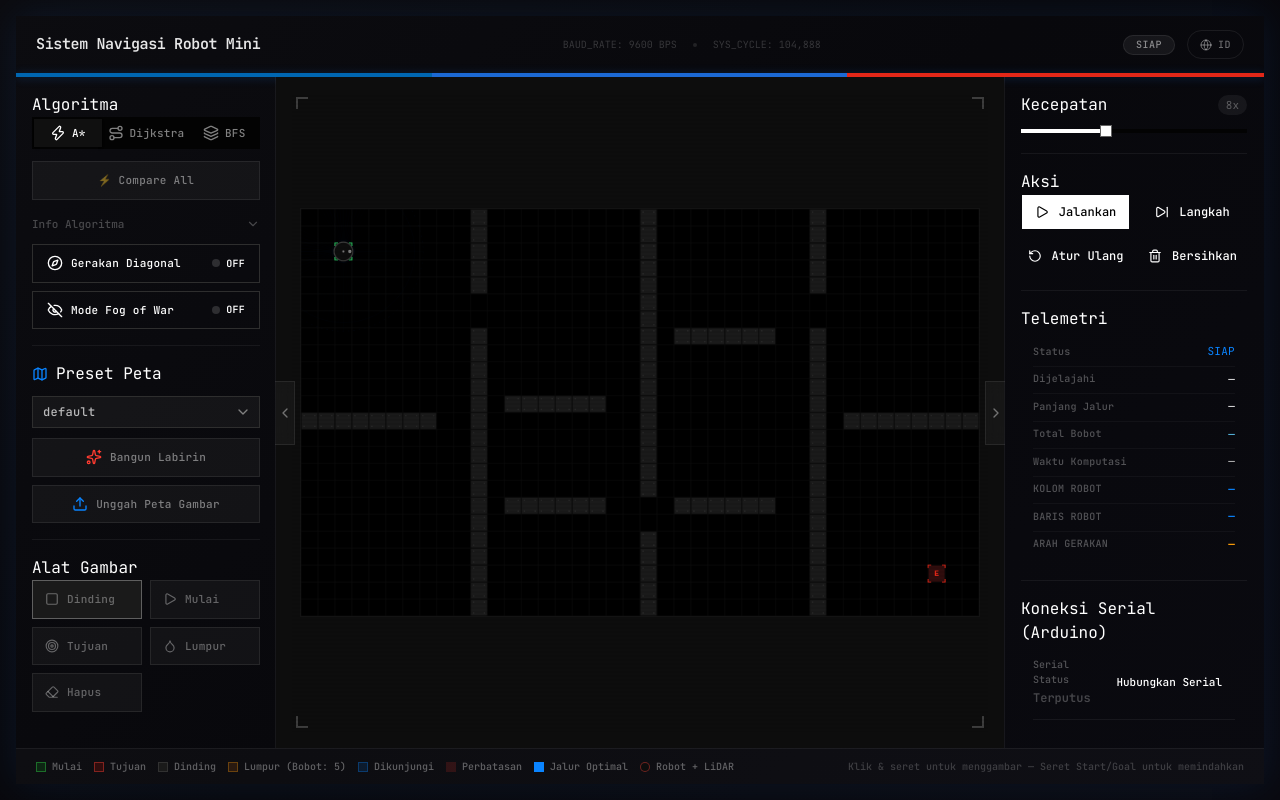
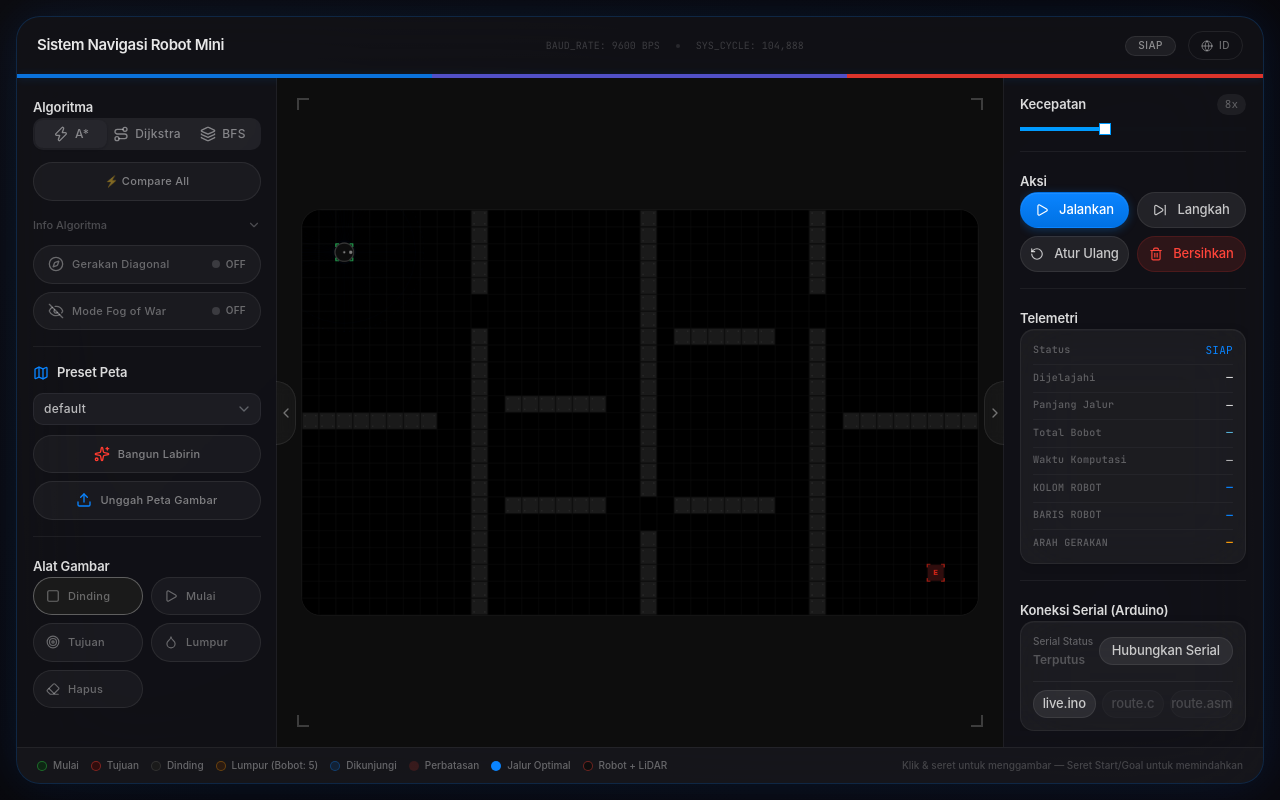
Before and after one commit to adnan-rabban/uas-arkom, a React (Vite) app: page / in a window 1280 px wide. Built offline with nearby package versions, Linux system fonts and the light colour scheme.

Commit message:
feat(ui): implement iOS 26 Liquid Glass System classes and animations in index.css to serve as the core design foundation

```diff
--- a/src/index.css
+++ b/src/index.css
@@ -7,8 +7,8 @@
 
 @theme inline {
     --font-heading: var(--font-sans);
-    --font-sans: 'Geist Variable', 'JetBrains Mono', sans-serif;
-    --font-mono: 'JetBrains Mono', monospace;
+    --font-sans: 'Geist Variable', -apple-system, BlinkMacSystemFont, 'SF Pro Display', 'Segoe UI', sans-serif;
+    --font-mono: 'JetBrains Mono', 'SF Mono', monospace;
     --color-sidebar-ring: var(--sidebar-ring);
     --color-sidebar-border: var(--sidebar-border);
     --color-sidebar-accent-foreground: var(--sidebar-accent-foreground);
@@ -40,83 +40,292 @@
     --color-card: var(--card);
     --color-foreground: var(--foreground);
     --color-background: var(--background);
-    --radius-sm: calc(var(--radius) * 0.6);
-    --radius-md: calc(var(--radius) * 0.8);
+    --radius-sm: calc(var(--radius) * 0.5);
+    --radius-md: calc(var(--radius) * 0.75);
     --radius-lg: var(--radius);
-    --radius-xl: calc(var(--radius) * 1.4);
-    --radius-2xl: calc(var(--radius) * 1.8);
-    --radius-3xl: calc(var(--radius) * 2.2);
-    --radius-4xl: calc(var(--radius) * 2.6);
+    --radius-xl: calc(var(--radius) * 1.25);
+    --radius-2xl: calc(var(--radius) * 1.5);
+    --radius-3xl: calc(var(--radius) * 1.875);
+    --radius-4xl: calc(var(--radius) * 2.25);
 }
 
 :root {
-    --background: oklch(0 0 0);
-    --foreground: oklch(1 0 0);
-    --card: oklch(0.06 0 0);
-    --card-foreground: oklch(1 0 0);
-    --popover: oklch(0.06 0 0);
-    --popover-foreground: oklch(1 0 0);
-    --primary: oklch(1 0 0);
-    --primary-foreground: oklch(0 0 0);
-    --secondary: oklch(0.1 0 0);
-    --secondary-foreground: oklch(1 0 0);
-    --muted: oklch(0.1 0 0);
-    --muted-foreground: oklch(0.6 0 0);
-    --accent: oklch(0.1 0 0);
-    --accent-foreground: oklch(1 0 0);
-    --destructive: oklch(0.577 0.245 27.325);
-    --border: oklch(0.3 0 0);
-    --input: oklch(0.3 0 0);
-    --ring: oklch(0.5 0 0);
-    --chart-1: oklch(0.87 0 0);
-    --chart-2: oklch(0.556 0 0);
-    --chart-3: oklch(0.439 0 0);
-    --chart-4: oklch(0.371 0 0);
-    --chart-5: oklch(0.269 0 0);
-    --radius: 0px;
-    --sidebar: oklch(0.06 0 0);
-    --sidebar-foreground: oklch(1 0 0);
-    --sidebar-primary: oklch(1 0 0);
-    --sidebar-primary-foreground: oklch(0 0 0);
-    --sidebar-accent: oklch(0.1 0 0);
-    --sidebar-accent-foreground: oklch(1 0 0);
-    --sidebar-border: oklch(0.3 0 0);
-    --sidebar-ring: oklch(0.5 0 0);
+    --background: oklch(0.13 0.012 260);
+    --foreground: oklch(0.95 0.005 260);
+    --card: oklch(0.17 0.012 260 / 0.55);
+    --card-foreground: oklch(0.95 0.005 260);
+    --popover: oklch(0.15 0.012 260 / 0.75);
+    --popover-foreground: oklch(0.95 0.005 260);
+    --primary: oklch(0.676 0.195 248);
+    --primary-foreground: oklch(1 0 0);
+    --secondary: oklch(0.2 0.01 260 / 0.45);
+    --secondary-foreground: oklch(0.9 0.005 260);
+    --muted: oklch(0.2 0.01 260 / 0.35);
+    --muted-foreground: oklch(0.5 0.01 260);
+    --accent: oklch(0.22 0.02 260 / 0.45);
+    --accent-foreground: oklch(0.95 0.005 260);
+    --destructive: oklch(0.6 0.22 25);
+    --border: oklch(1 0 0 / 0.07);
+    --input: oklch(1 0 0 / 0.07);
+    --ring: oklch(0.676 0.195 248);
+    --chart-1: oklch(0.676 0.195 248);
+    --chart-2: oklch(0.72 0.17 155);
+    --chart-3: oklch(0.7 0.15 50);
+    --chart-4: oklch(0.62 0.18 280);
+    --chart-5: oklch(0.55 0.15 30);
+    --radius: 16px;
+    --sidebar: oklch(0.14 0.012 260 / 0.5);
+    --sidebar-foreground: oklch(0.95 0.005 260);
+    --sidebar-primary: oklch(0.676 0.195 248);
+    --sidebar-primary-foreground: oklch(1 0 0);
+    --sidebar-accent: oklch(0.2 0.02 260 / 0.45);
+    --sidebar-accent-foreground: oklch(0.95 0.005 260);
+    --sidebar-border: oklch(1 0 0 / 0.07);
+    --sidebar-ring: oklch(0.676 0.195 248);
 }
 
 .dark {
-    --background: oklch(0 0 0);
-    --foreground: oklch(1 0 0);
-    --card: oklch(0.06 0 0);
-    --card-foreground: oklch(1 0 0);
-    --popover: oklch(0.06 0 0);
-    --popover-foreground: oklch(1 0 0);
-    --primary: oklch(1 0 0);
-    --primary-foreground: oklch(0 0 0);
-    --secondary: oklch(0.1 0 0);
-    --secondary-foreground: oklch(1 0 0);
-    --muted: oklch(0.1 0 0);
-    --muted-foreground: oklch(0.6 0 0);
-    --accent: oklch(0.1 0 0);
-    --accent-foreground: oklch(1 0 0);
-    --destructive: oklch(0.577 0.245 27.325);
-    --border: oklch(0.3 0 0);
-    --input: oklch(0.3 0 0);
-    --ring: oklch(0.5 0 0);
-    --radius: 0px;
-    --sidebar: oklch(0.06 0 0);
-    --sidebar-foreground: oklch(1 0 0);
-    --sidebar-primary: oklch(1 0 0);
-    --sidebar-primary-foreground: oklch(0 0 0);
-    --sidebar-accent: oklch(0.1 0 0);
-    --sidebar-accent-foreground: oklch(1 0 0);
-    --sidebar-border: oklch(0.3 0 0);
-    --sidebar-ring: oklch(0.5 0 0);
+    --background: oklch(0.13 0.012 260);
+    --foreground: oklch(0.95 0.005 260);
+    --card: oklch(0.17 0.012 260 / 0.55);
+    --card-foreground: oklch(0.95 0.005 260);
+    --popover: oklch(0.15 0.012 260 / 0.75);
+    --popover-foreground: oklch(0.95 0.005 260);
+    --primary: oklch(0.676 0.195 248);
+    --primary-foreground: oklch(1 0 0);
+    --secondary: oklch(0.2 0.01 260 / 0.45);
+    --secondary-foreground: oklch(0.9 0.005 260);
+    --muted: oklch(0.2 0.01 260 / 0.35);
+    --muted-foreground: oklch(0.5 0.01 260);
+    --accent: oklch(0.22 0.02 260 / 0.45);
+    --accent-foreground: oklch(0.95 0.005 260);
+    --destructive: oklch(0.6 0.22 25);
+    --border: oklch(1 0 0 / 0.07);
+    --input: oklch(1 0 0 / 0.07);
+    --ring: oklch(0.676 0.195 248);
+    --radius: 16px;
+    --sidebar: oklch(0.14 0.012 260 / 0.5);
+    --sidebar-foreground: oklch(0.95 0.005 260);
+    --sidebar-primary: oklch(0.676 0.195 248);
+    --sidebar-primary-foreground: oklch(1 0 0);
+    --sidebar-accent: oklch(0.2 0.02 260 / 0.45);
+    --sidebar-accent-foreground: oklch(0.95 0.005 260);
+    --sidebar-border: oklch(1 0 0 / 0.07);
+    --sidebar-ring: oklch(0.676 0.195 248);
+}
+
+/* ── Custom scrollbar ── */
+.custom-scrollbar::-webkit-scrollbar {
+    width: 4px;
+}
+.custom-scrollbar::-webkit-scrollbar-track {
+    background: transparent;
+}
+.custom-scrollbar::-webkit-scrollbar-thumb {
+    background: rgba(255, 255, 255, 0.06);
+    border-radius: 4px;
+}
+.custom-scrollbar::-webkit-scrollbar-thumb:hover {
+    background: rgba(255, 255, 255, 0.12);
+}
+
+.scrollbar-none::-webkit-scrollbar {
+    display: none;
+}
+.scrollbar-none {
+    -ms-overflow-style: none;
+    scrollbar-width: none;
+}
+
+.scrollbar-thin::-webkit-scrollbar {
+    width: 4px;
+    height: 4px;
+}
+.scrollbar-thin::-webkit-scrollbar-track {
+    background: transparent;
+}
+.scrollbar-thin::-webkit-scrollbar-thumb {
+    background: rgba(255, 255, 255, 0.06);
+    border-radius: 4px;
+}
+.scrollbar-thin::-webkit-scrollbar-thumb:hover {
+    background: rgba(255, 255, 255, 0.12);
+}
+.scrollbar-thin {
+    scrollbar-width: thin;
+    scrollbar-color: rgba(255, 255, 255, 0.06) transparent;
+}
+
+/* ── Pulse animation for status badge ── */
+@keyframes status-pulse {
+    0%, 100% { opacity: 1; }
+    50% { opacity: 0.7; }
+}
+
+canvas:hover {
+    box-shadow: 0 0 30px rgba(10, 132, 255, 0.04);
+}
+
+button, [role="tab"], [data-state] {
+    transition: all 0.25s cubic-bezier(0.25, 0.46, 0.45, 0.94);
 }
 
 .m-stripe {
-    background: linear-gradient(90deg, #0066b1 0%, #0066b1 33.3%, #1c69d4 33.3%, #1c69d4 66.6%, #e22718 66.6%, #e22718 100%);
-    box-shadow: 0 1px 10px rgba(28, 105, 212, 0.3);
+    background: linear-gradient(90deg,
+      #0A84FF 0%, #0A84FF 33.3%,
+      #5E5CE6 33.3%, #5E5CE6 66.6%,
+      #FF3B30 66.6%, #FF3B30 100%);
+    box-shadow: 0 1px 8px rgba(10, 132, 255, 0.2);
+    opacity: 0.85;
+}
+
+/* ── iOS 26 Liquid Glass System ── */
+.glass-panel {
+    background: rgba(22, 22, 26, 0.68);
+    backdrop-filter: blur(50px) saturate(180%);
+    -webkit-backdrop-filter: blur(50px) saturate(180%);
+    border: 1px solid rgba(255, 255, 255, 0.08);
+    box-shadow:
+      inset 0 0.5px 0 rgba(255, 255, 255, 0.1),
+      0 8px 32px rgba(0, 0, 0, 0.3);
+}
+
+.glass-card {
+    background: rgba(38, 38, 42, 0.5);
+    backdrop-filter: blur(30px) saturate(150%);
+    -webkit-backdrop-filter: blur(30px) saturate(150%);
+    border: 1px solid rgba(255, 255, 255, 0.06);
+    border-radius: 14px;
+    box-shadow:
+      inset 0 0.5px 0 rgba(255, 255, 255, 0.06),
+      0 2px 8px rgba(0, 0, 0, 0.15);
+}
+
+.glass-modal {
+    background: rgba(24, 24, 28, 0.88);
+    backdrop-filter: blur(80px) saturate(200%);
+    -webkit-backdrop-filter: blur(80px) saturate(200%);
+    border: 1px solid rgba(255, 255, 255, 0.1);
+    border-radius: 22px;
+    box-shadow:
+      inset 0 0.5px 0 rgba(255, 255, 255, 0.08),
+      0 24px 80px rgba(0, 0, 0, 0.55),
+      0 0 0 0.5px rgba(255, 255, 255, 0.04);
+}
+
+.glass-input {
+    background: rgba(118, 118, 128, 0.12);
+    border: 1px solid rgba(255, 255, 255, 0.06);
+    border-radius: 10px;
+}
+
+.glass-input:focus {
+    background: rgba(118, 118, 128, 0.18);
+    border-color: rgba(10, 132, 255, 0.5);
+    box-shadow: 0 0 0 3px rgba(10, 132, 255, 0.15);
+}
+
+/* iOS Section Label */
+.ios-label {
+    font-size: 13px;
+    font-weight: 600;
+    letter-spacing: -0.01em;
+    color: rgba(255, 255, 255, 0.85);
+    text-transform: none;
+}
+
+.ios-sublabel {
+    font-size: 11px;
+    font-weight: 400;
+    color: rgba(255, 255, 255, 0.35);
+}
+
+/* iOS Pill Buttons */
+.ios-btn {
+    border-radius: 9999px;
+    font-weight: 500;
+    font-size: 13px;
+    letter-spacing: -0.01em;
+    text-transform: none;
+    transition: all 0.25s cubic-bezier(0.25, 0.46, 0.45, 0.94);
+}
+
+.ios-btn-primary {
+    background: linear-gradient(180deg, #0A84FF 0%, #0071E3 100%);
+    color: white;
+    box-shadow: 0 2px 10px rgba(10, 132, 255, 0.3), inset 0 0.5px 0 rgba(255, 255, 255, 0.15);
+}
+
+.ios-btn-primary:hover {
+    background: linear-gradient(180deg, #409CFF 0%, #0071E3 100%);
+    box-shadow: 0 4px 18px rgba(10, 132, 255, 0.4);
+    transform: scale(1.03);
+}
+
+.ios-btn-secondary {
+    background: rgba(255, 255, 255, 0.08);
+    color: rgba(255, 255, 255, 0.75);
+    border: 1px solid rgba(255, 255, 255, 0.08);
+}
+
+.ios-btn-secondary:hover {
+    background: rgba(255, 255, 255, 0.14);
+    color: white;
+    border-color: rgba(255, 255, 255, 0.12);
+}
+
+.ios-btn-danger {
+    background: rgba(255, 59, 48, 0.12);
+    color: #FF453A;
+    border: 1px solid rgba(255, 59, 48, 0.15);
+}
+
+.ios-btn-danger:hover {
+    background: rgba(255, 59, 48, 0.22);
+}
+
+.ios-btn-success {
+    background: rgba(50, 215, 75, 0.12);
+    color: #32D74B;
+    border: 1px solid rgba(50, 215, 75, 0.15);
+}
+
+.ios-btn-success:hover {
+    background: rgba(50, 215, 75, 0.22);
+}
+
+/* iOS Segmented Control */
+.ios-segmented {
+    background: rgba(118, 118, 128, 0.16);
+    border-radius: 10px;
+    padding: 2px;
+}
+
+.ios-segmented-item {
+    border-radius: 8px;
+    font-size: 12px;
+    font-weight: 500;
+    color: rgba(255, 255, 255, 0.45);
+    transition: all 0.25s ease;
+}
+
+.ios-segmented-item[data-active="true"] {
+    background: rgba(99, 99, 102, 0.48);
+    color: white;
+    box-shadow: 0 1px 4px rgba(0, 0, 0, 0.2), inset 0 0.5px 0 rgba(255, 255, 255, 0.06);
+}
+
+/* iOS Toggle Switch style for ON/OFF */
+.ios-toggle-on {
+    background: rgba(50, 215, 75, 0.12);
+    color: #32D74B;
+    border-color: rgba(50, 215, 75, 0.25);
+}
+
+.ios-toggle-off {
+    background: rgba(255, 255, 255, 0.04);
+    color: rgba(255, 255, 255, 0.35);
+    border-color: rgba(255, 255, 255, 0.08);
 }
 
 /* ── HUD Upgraded Aesthetics ── */
@@ -131,77 +340,37 @@
   animation: march 0.8s linear infinite;
 }
 
-/* Glowing LED Dots */
-.led-dot {
-  width: 6px;
-  height: 6px;
-  border-radius: 50%;
-  display: inline-block;
-  flex-shrink: 0;
-  transition: all 0.3s ease;
-}
-
-.led-blue {
-  background-color: #1c69d4;
-  box-shadow: 0 0 8px #1c69d4, 0 0 15px rgba(28, 105, 212, 0.4);
-}
-
-.led-green {
-  background-color: #2ccb5d;
-  box-shadow: 0 0 8px #2ccb5d, 0 0 15px rgba(44, 203, 93, 0.4);
-}
-
-.led-red {
-  background-color: #e22718;
-  box-shadow: 0 0 8px #e22718, 0 0 15px rgba(226, 39, 24, 0.4);
-}
-
-.led-orange {
-  background-color: #e0a800;
-  box-shadow: 0 0 8px #e0a800, 0 0 15px rgba(224, 168, 0, 0.4);
-}
-
-.led-pulse {
-  animation: led-blink 1.8s infinite ease-in-out;
-}
-
-@keyframes led-blink {
-  0%, 100% { opacity: 0.5; filter: brightness(0.7); }
-  50% { opacity: 1; filter: brightness(1.3); }
-}
-
-/* Dynamic glow effects for main container */
 .shadow-glow-astar {
-  box-shadow: 0 0 35px rgba(28, 105, 212, 0.12);
-  border-color: rgba(28, 105, 212, 0.3) !important;
+    box-shadow: 0 0 40px rgba(10, 132, 255, 0.1), 0 0 80px rgba(10, 132, 255, 0.04);
+    border-color: rgba(10, 132, 255, 0.2) !important;
 }
 
 .shadow-glow-dijkstra {
-  box-shadow: 0 0 35px rgba(255, 255, 255, 0.05);
-  border-color: rgba(255, 255, 255, 0.15) !important;
+    box-shadow: 0 0 40px rgba(94, 92, 230, 0.08), 0 0 80px rgba(94, 92, 230, 0.03);
+    border-color: rgba(94, 92, 230, 0.15) !important;
 }
 
 .shadow-glow-bfs {
-  box-shadow: 0 0 35px rgba(226, 39, 24, 0.12);
-  border-color: rgba(226, 39, 24, 0.3) !important;
+    box-shadow: 0 0 40px rgba(255, 59, 48, 0.1), 0 0 80px rgba(255, 59, 48, 0.04);
+    border-color: rgba(255, 59, 48, 0.2) !important;
 }
 
 .shadow-glow-pulse-astar {
-  animation: shadow-breath-astar 3s infinite ease-in-out;
+    animation: shadow-breath-astar 3.5s infinite ease-in-out;
 }
 
 .shadow-glow-pulse-bfs {
-  animation: shadow-breath-bfs 3s infinite ease-in-out;
+    animation: shadow-breath-bfs 3.5s infinite ease-in-out;
 }
 
 @keyframes shadow-breath-astar {
-  0%, 100% { box-shadow: 0 0 20px rgba(28, 105, 212, 0.08); border-color: rgba(28, 105, 212, 0.2) !important; }
-  50% { box-shadow: 0 0 45px rgba(28, 105, 212, 0.22); border-color: rgba(28, 105, 212, 0.45) !important; }
+    0%, 100% { box-shadow: 0 0 20px rgba(10, 132, 255, 0.06); border-color: rgba(10, 132, 255, 0.15) !important; }
+    50% { box-shadow: 0 0 50px rgba(10, 132, 255, 0.18); border-color: rgba(10, 132, 255, 0.35) !important; }
 }
 
 @keyframes shadow-breath-bfs {
-  0%, 100% { box-shadow: 0 0 20px rgba(226, 39, 24, 0.08); border-color: rgba(226, 39, 24, 0.2) !important; }
-  50% { box-shadow: 0 0 45px rgba(226, 39, 24, 0.22); border-color: rgba(226, 39, 24, 0.45) !important; }
+    0%, 100% { box-shadow: 0 0 20px rgba(255, 59, 48, 0.06); border-color: rgba(255, 59, 48, 0.15) !important; }
+    50% { box-shadow: 0 0 50px rgba(255, 59, 48, 0.18); border-color: rgba(255, 59, 48, 0.35) !important; }
 }
 
 /* Subtle CRT Scanline overlay */
@@ -215,17 +384,18 @@
     display: block;
     position: absolute;
     top: 0; left: 0; bottom: 0; right: 0;
-  background: linear-gradient(rgba(18, 16, 16, 0) 50%, rgba(0, 0, 0, 0.15) 50%);
+    background: linear-gradient(rgba(18, 16, 16, 0) 50%, rgba(0, 0, 0, 0.08) 50%);
     background-size: 100% 4px;
     z-index: 5;
     pointer-events: none;
-  opacity: 0.4;
+    opacity: 0.2;
 }
 
 /* PCB styling components */
 .pcb-grid {
-  background-image: radial-gradient(rgba(255, 255, 255, 0.03) 1px, transparent 1px);
+    background-image: radial-gradient(rgba(255, 255, 255, 0.025) 1px, transparent 1px);
     background-size: 8px 8px;
+    border-radius: 12px;
 }
 
 
```
Lines whose indentation alone changed are shown as unchanged.
